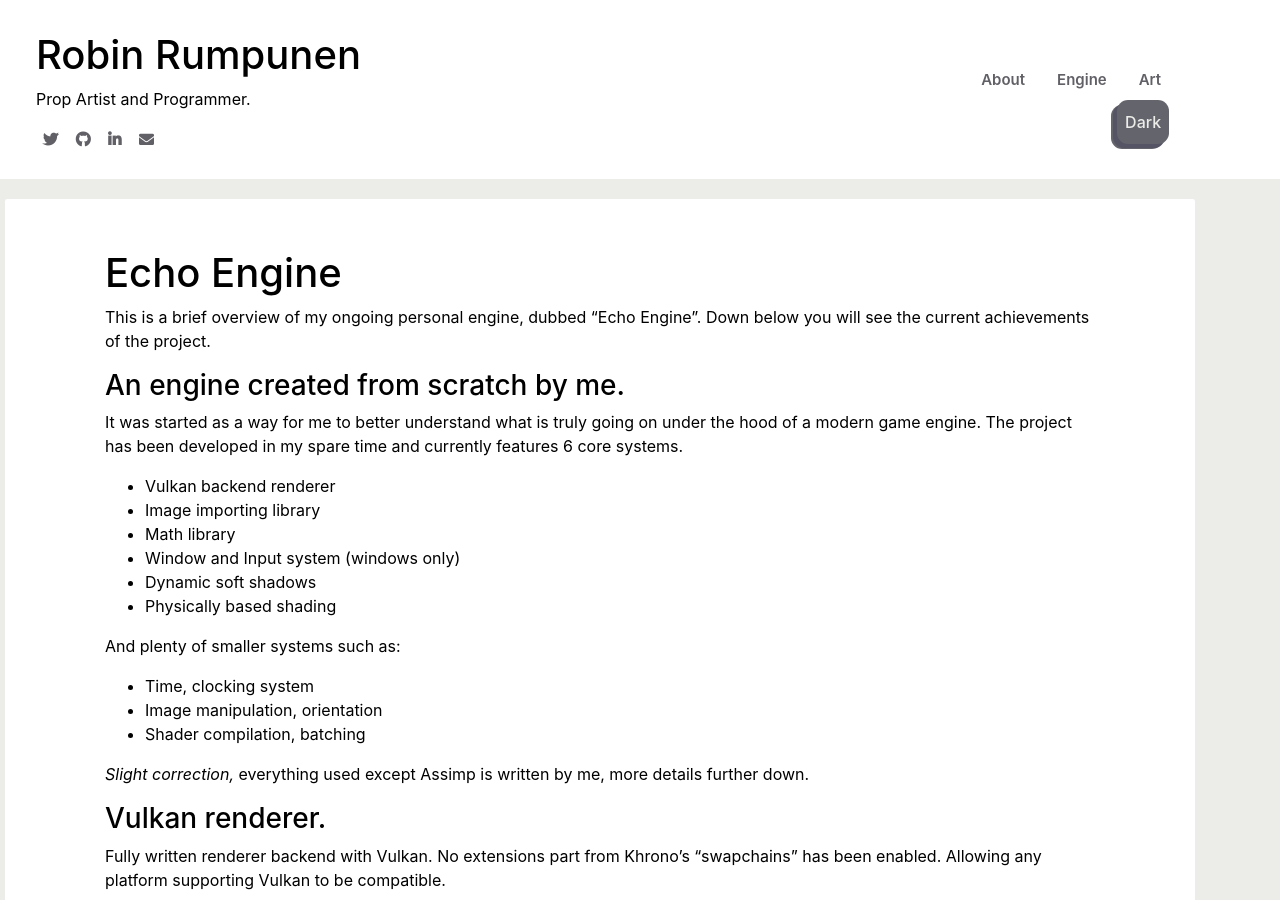
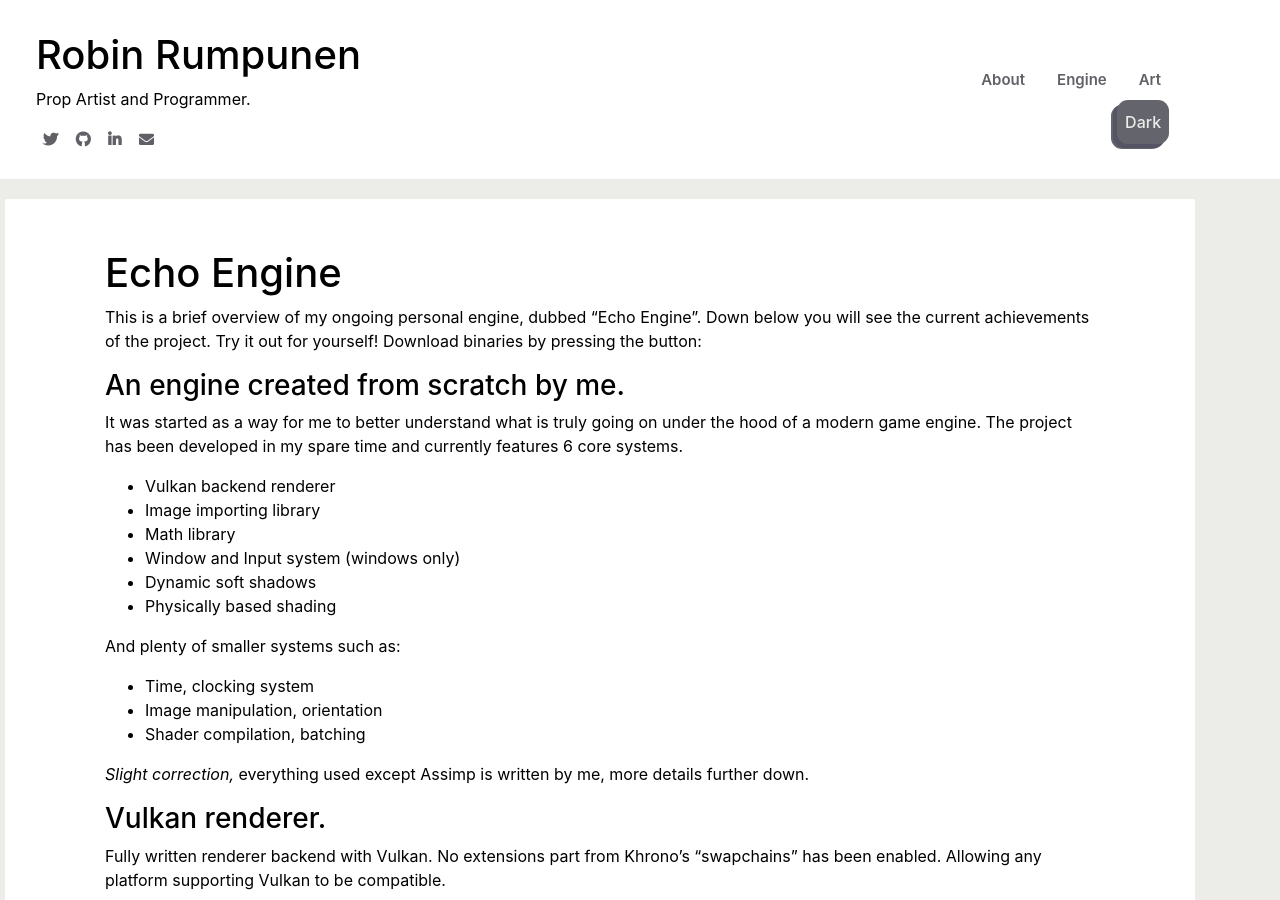
Before and after one commit to RobinRumpunen/robinrumpunen.github.io, a Jekyll site: the page built from engine.md, in a window 1280 px wide and 900 px high. Built offline with Jekyll 4.4.1, drawn with Linux system fonts in a browser that asks for light colours; nearby versions of some CDN libraries; comment, search, counter and statistics services are not loaded; a style sheet for code colours, icons or effects is not loaded; some of the changed lines change nothing that is shown.

Commit message:
correcting email address, altering text on /engine.

```diff
--- a/_config.yml
+++ b/_config.yml
@@ -68,7 +68,7 @@
 github_username:  robinrumpunen
 facebook_username:
 linkedin_username: robin-rumpunen-b7bb55140/
-behance_username: helloRobinRumpunen@gmail.com
+behance_username: RobinRumpunenContact@gmail.com
 instagram_username:
 medium_username:
 dribbble_username:
--- a/engine.md
+++ b/engine.md
@@ -8,6 +8,9 @@
 # Echo Engine
 This is a brief overview of my ongoing personal engine, dubbed “Echo Engine”.
 Down below you will see the current achievements of the project.
+Try it out for yourself! Download binaries by pressing the button:
+
+
 
 ### An engine created from scratch by me.
 It was started as a way for me to better understand what is truly going on
```
